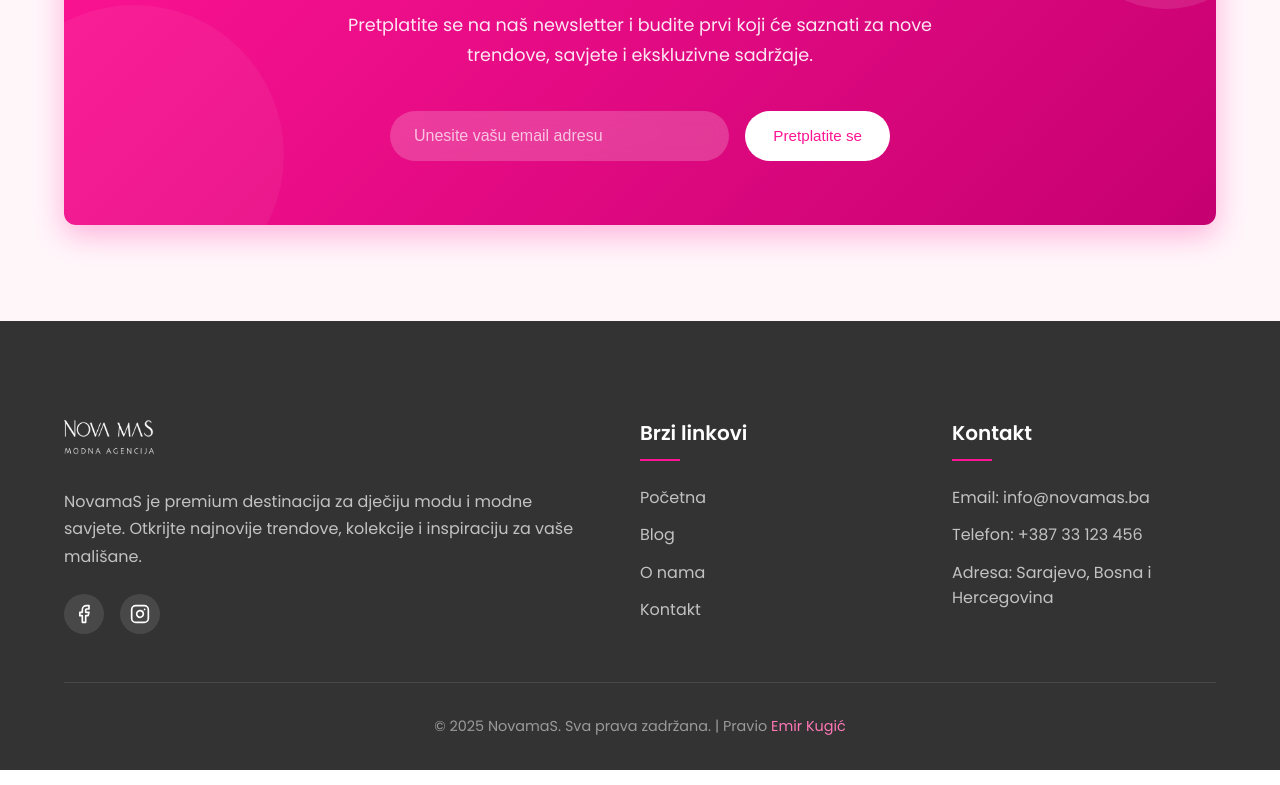
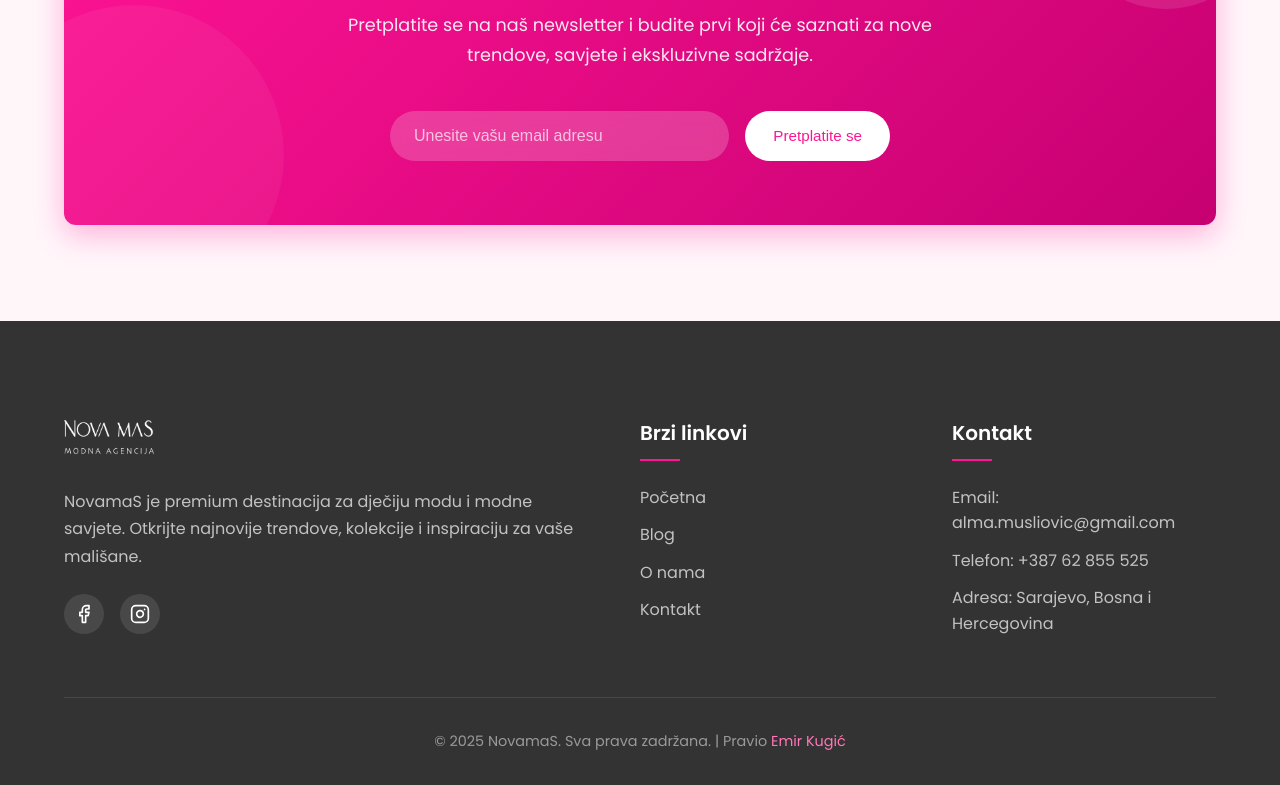
Before and after one commit to emirkugic/novamas, a React (Create React App) app: page / in a window 1280 px wide. Shown: the part 3827-4612 px from the top of the page. Built offline with nearby package versions, Linux system fonts and the light colour scheme; no server answers.

Commit message:
Update contact information in footer

```diff
--- a/src/components/Footer.jsx
+++ b/src/components/Footer.jsx
@@ -55,8 +55,8 @@ const Footer = () => {
 
 					<div className="footer-contact">
 						<h3 className="footer-heading">Kontakt</h3>
-						<p>Email: info@novamas.ba</p>
-						<p>Telefon: +387 33 123 456</p>
+						<p>Email: alma.musliovic@gmail.com</p>
+						<p>Telefon: +387 62 855 525</p>
 						<p>Adresa: Sarajevo, Bosna i Hercegovina</p>
 					</div>
 				</div>
```
